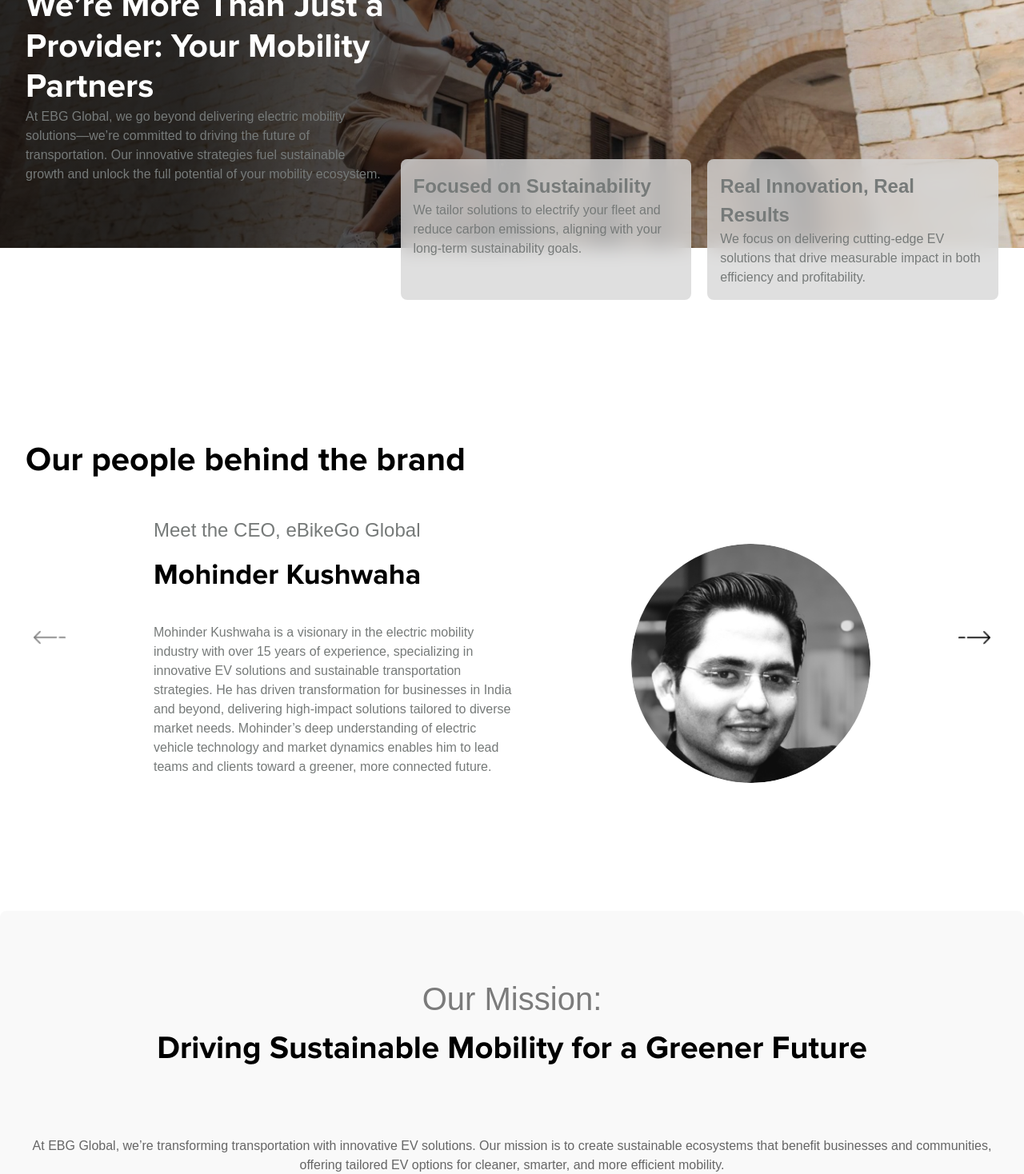
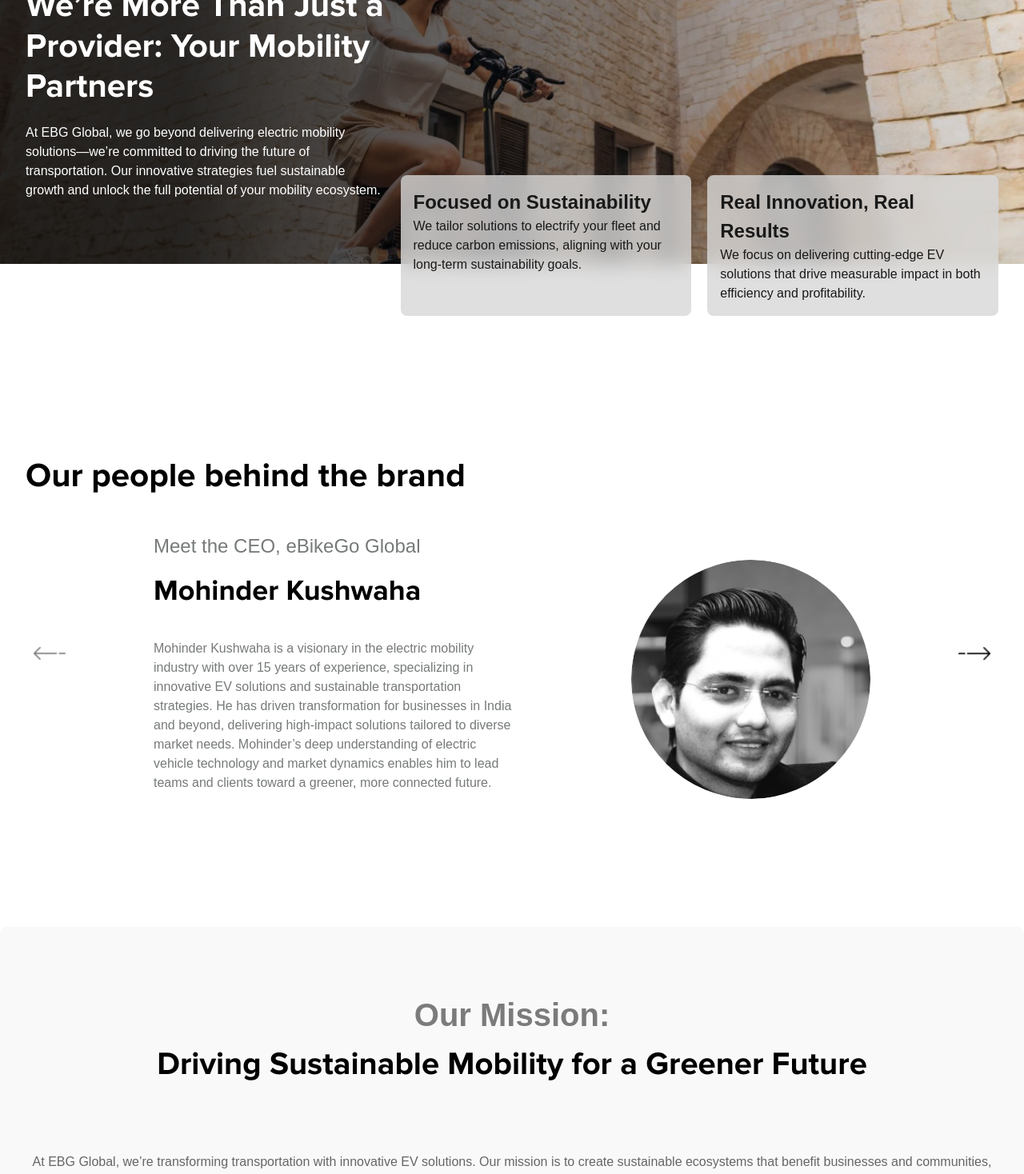
Before and after one commit to xtracut-Arun/ebg-global, a React (Vite) app in the folder ebg-app/: page /about in a window 1280 px wide. Shown: the part 2900-4368 px from the top of the page at 80% size. Built offline with nearby package versions, Linux system fonts and the light colour scheme; a web font is replaced by a local one.

Commit message:
font color

```diff
--- a/ebg-app/src/pages/about.jsx
+++ b/ebg-app/src/pages/about.jsx
@@ -45,7 +45,7 @@
         hasOverlay={false}
         />
 
-        <div className="container mx-auto my-40">
+        <div className="container  mx-auto my-40">
             <div className='bg-[#F9F9F9] rounded-[20px] flex flex-col md:flex-row items-center'>
             <img src={aboutimg} alt="" className='rounded-t-[20px] md:rounded-tr-[0px]  md:rounded-l-[20px] h-auto md:h-96'/>
             <div className='p-10 md:px-10 '>
@@ -78,16 +78,16 @@
                 <div className="container mx-auto flex flex-col md:flex-row gap-5 py-20 items-end relative z-10">
                     <div className='md:w-2/5 text-white'>
                         <h2>We’re More Than Just a Provider: Your Mobility Partners</h2>
-                        <p>At EBG Global, we go beyond delivering electric mobility solutions—we’re committed to driving the future of transportation. Our innovative strategies fuel sustainable growth and unlock the full potential of your mobility ecosystem.</p>
+                        <p className='text-white pt-5'>At EBG Global, we go beyond delivering electric mobility solutions—we’re committed to driving the future of transportation. Our innovative strategies fuel sustainable growth and unlock the full potential of your mobility ecosystem.</p>
                     </div>
                     <div className='md:w-4/6 flex gap-5 mb-[-145px] flex-col md:flex-row'>
                         <div className='bg-[#D8D8D8CC] backdrop-blur-md p-4 rounded-lg w-full'>
-                            <p className='text-[24px] font-bold'>Focused on Sustainability</p>
-                            <p>We tailor solutions to electrify your fleet and reduce carbon emissions, aligning with your long-term sustainability goals.</p>
+                            <p className='text-dark text-[24px] font-bold'>Focused on Sustainability</p>
+                            <p  className='text-dark'>We tailor solutions to electrify your fleet and reduce carbon emissions, aligning with your long-term sustainability goals.</p>
                         </div>
                         <div className='bg-[#D8D8D8CC] backdrop-blur-md p-4 rounded-lg w-full'>
-                            <p className='text-[24px] font-bold'>Real Innovation, Real Results</p>
-                            <p>We focus on delivering cutting-edge EV solutions that drive measurable impact in both efficiency and profitability.</p>
+                            <p className='text-dark text-[24px] font-bold'>Real Innovation, Real Results</p>
+                            <p className='text-dark' >We focus on delivering cutting-edge EV solutions that drive measurable impact in both efficiency and profitability.</p>
                         </div>
                     </div>
                 </div>
@@ -106,7 +106,7 @@
 
         <section >
           <div className="container mx-auto bg-[#F9F9F9] text-center rounded-lg py-20">
-            <h1 className='pb-20' ><span className='text-[#7B7B7B]'>Our Mission:</span><br /> Driving Sustainable Mobility for a Greener Future</h1>
+            <h1 className='pb-20' ><span className='text-[#7B7B7B] font-bold'>Our Mission:</span><br /> Driving Sustainable Mobility for a Greener Future</h1>
             <p className='text-[#666666]'>At EBG Global, we’re transforming transportation with innovative EV solutions. Our mission is to create sustainable ecosystems that benefit businesses and communities, offering tailored EV options for cleaner, smarter, and more efficient mobility.</p>
 
                 <div className="flex flex-col md:flex-row pt-20">
@@ -130,7 +130,7 @@
             <img src={road} alt="" className='rounded-t-[20px] md:rounded-tr-[0px]  md:rounded-l-[20px] h-auto md:h-96'/>
             <div className='p-10 md:px-10 '>
                 <h2>Looking to Drive the Future of Mobility?</h2>
-                <p className='pb-5 pt-10 '>Passionate about making an impact in the EV industry?
+                <p className='pb-10 pt-5'>Passionate about making an impact in the EV industry?
                 Whether you're interested in innovation, technology, or simply building a sustainable future, we have a place for you.
                 At EBG Global, we are always looking for driven, creative, and forward-thinking individuals to join our team.
                 </p>
```
